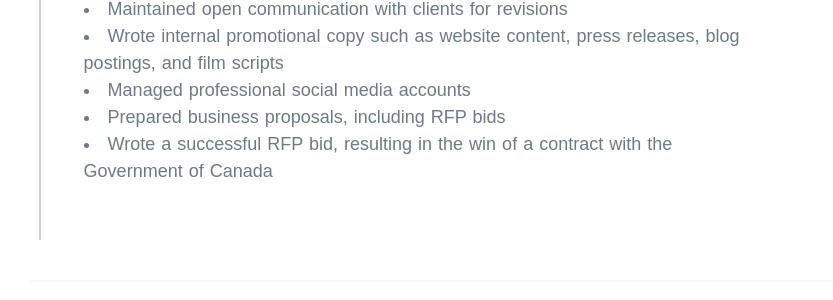
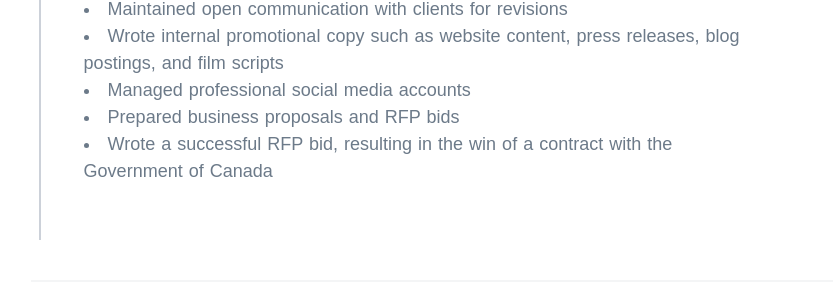
Before and after one commit to emilyrushton/emilyrushton.github.io, a Jekyll site: the page built from index.html, in a window 1280 px wide and 900 px high, scrolled down 3362 px. Shown: the part 153-453 px from the top of the window, without its empty margins (139-972 px from the left). Built offline with Jekyll 4.4.1, drawn with Linux system fonts in a browser that asks for light colours; nearby versions of some CDN libraries; some web fonts are replaced.

Commit message:
Update index.html

```diff
--- a/index.html
+++ b/index.html
@@ -152,7 +152,7 @@ featured_image: /images/demo/home.jpg
 							         <li>Maintained open communication with clients for revisions</li>
 							         <li>Wrote internal promotional copy such as website content, press releases, blog  postings, and film scripts</li>
 							         <li>Managed professional social media accounts</li>
-							         <li>Prepared business proposals, including RFP bids</li>
+							         <li>Prepared business proposals and RFP bids</li>
 							         <li>Wrote a successful RFP bid, resulting in the win of a contract with the Government of Canada</li>
 						         </ul>
 						      </div>
```
